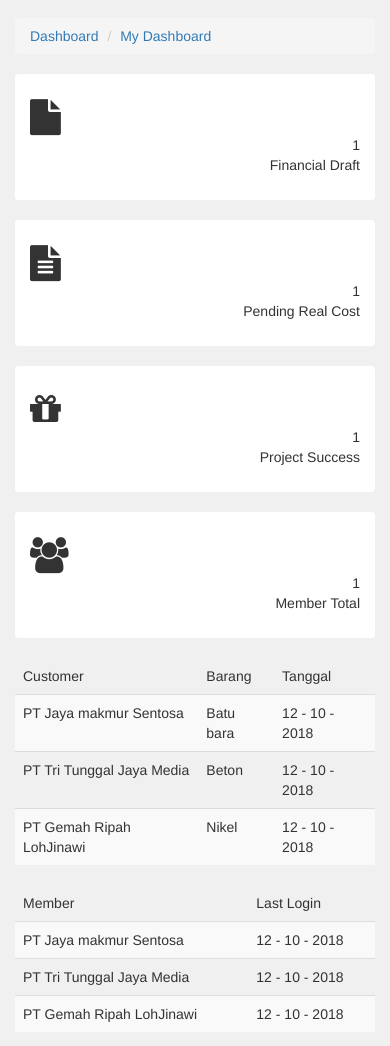
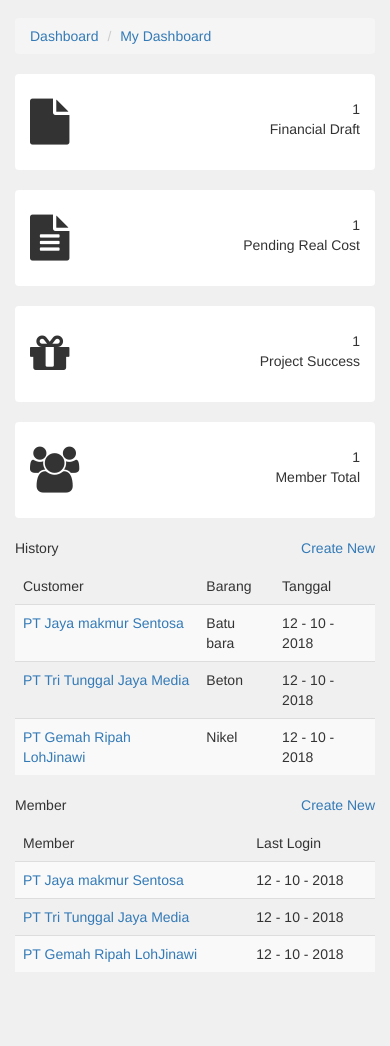
Before and after one commit to ganfadhil/jayamustika, a plain HTML site: page index.html in a window 390 px wide. Shown: the part 54-1100 px from the top of the page. After the commit the page ends 1046 px from the top, so only its background shows below. Drawn offline with nearby package versions, Linux system fonts and the light colour scheme.

Commit message:
revisi grid system di card resume, membesarkan icon, nambahin header di tiap tabel

```diff
--- a/css/style.css
+++ b/css/style.css
@@ -7,6 +7,9 @@ body{
   padding: 25px 15px;
   margin-bottom: 20px;
 }
+.table-header{
+  margin-bottom: 30px;
+}
 .fa-resume {
-  font-size: 36px;
+  font-size: 46px;
 }
--- a/index.html
+++ b/index.html
@@ -97,10 +97,10 @@
         <div class="col-lg-3 col-md-6 col-sm-6 col-xs-12">
           <div class="card-resume">
             <div class="row">
-              <div class="col-lg-4">
+              <div class="col-lg-4 col-md-4 col-sm-3 col-xs-3">
                 <i class="fa fa-file fa-resume"></i>
               </div>
-              <div class="col-lg-8 text-right">
+              <div class="col-lg-8 col-md-4 col-sm-9 col-xs-9 text-right">
                 <span>1</span>
                 <br>
                 <span>Financial Draft</span>
@@ -111,10 +111,10 @@
         <div class="col-lg-3 col-md-6 col-sm-6 col-xs-12">
           <div class="card-resume">
             <div class="row">
-              <div class="col-lg-4">
+              <div class="col-lg-4 col-md-4 col-sm-3 col-xs-3">
                 <i class="fa fa-file-text fa-resume"></i>
               </div>
-              <div class="col-lg-8 text-right">
+              <div class="col-lg-8 col-md-4 col-sm-9 col-xs-9 text-right">
                 <span>1</span>
                 <br>
                 <span>Pending Real Cost</span>
@@ -125,10 +125,10 @@
         <div class="col-lg-3 col-md-6 col-sm-6 col-xs-12">
           <div class="card-resume">
             <div class="row">
-              <div class="col-lg-4">
+              <div class="col-lg-4 col-md-4 col-sm-3 col-xs-3">
                 <i class="fa fa-gift fa-resume"></i>
               </div>
-              <div class="col-lg-8 text-right">
+              <div class="col-lg-8 col-md-4 col-sm-9 col-xs-9 text-right">
                 <span>1</span>
                 <br>
                 <span>Project Success</span>
@@ -139,10 +139,10 @@
         <div class="col-lg-3 col-md-6 col-sm-6 col-xs-12">
           <div class="card-resume">
             <div class="row">
-              <div class="col-lg-4">
+              <div class="col-lg-4 col-md-4 col-sm-3 col-xs-3">
                 <i class="fa fa-users fa-resume"></i>
               </div>
-              <div class="col-lg-8 text-right">
+              <div class="col-lg-8 col-md-4 col-sm-9 col-xs-9 text-right">
                 <span>1</span>
                 <br>
                 <span>Member Total</span>
@@ -157,6 +157,10 @@
       <div class="row">
         <!-- history table -->
         <div class="col-lg-6 col-md-6 col-sm-12 col-xs-12">
+          <div class="table-header">
+            <span class="pull-left">History</span>
+            <span class="pull-right"><a href="">Create New</a></span>
+          </div>
           <table class="table table-striped">
             <thead>
               <tr>
@@ -167,17 +171,17 @@
             </thead>
             <tbody>
               <tr>
-                <td>PT Jaya makmur Sentosa</td>
+                <td><a href="#">PT Jaya makmur Sentosa</a></td>
                 <td>Batu bara</td>
                 <td>12 - 10 - 2018</td>
               </tr>
               <tr>
-                <td>PT Tri Tunggal Jaya Media</td>
+                <td><a href="#">PT Tri Tunggal Jaya Media</a></td>
                 <td>Beton</td>
                 <td>12 - 10 - 2018</td>
               </tr>
               <tr>
-                <td>PT Gemah Ripah LohJinawi</td>
+                <td><a href="#">PT Gemah Ripah LohJinawi</a></td>
                 <td>Nikel</td>
                 <td>12 - 10 - 2018</td>
               </tr>
@@ -186,6 +190,10 @@
         </div>
         <!-- Member table -->
         <div class="col-lg-6 col-md-6 col-sm-12 col-xs-12">
+          <div class="table-header">
+            <span class="pull-left">Member</span>
+            <span class="pull-right"><a href="">Create New</a></span>
+          </div>
           <table class="table table-striped">
             <thead>
               <tr>
@@ -195,15 +203,15 @@
             </thead>
             <tbody>
               <tr>
-                <td>PT Jaya makmur Sentosa</td>
+                <td><a href="#">PT Jaya makmur Sentosa</a></td>
                 <td>12 - 10 - 2018</td>
               </tr>
               <tr>
-                <td>PT Tri Tunggal Jaya Media</td>
+                <td><a href="#">PT Tri Tunggal Jaya Media</a></td>
                 <td>12 - 10 - 2018</td>
               </tr>
               <tr>
-                <td>PT Gemah Ripah LohJinawi</td>
+                <td><a href="#">PT Gemah Ripah LohJinawi</a></td>
                 <td>12 - 10 - 2018</td>
               </tr>
             </tbody>
```
